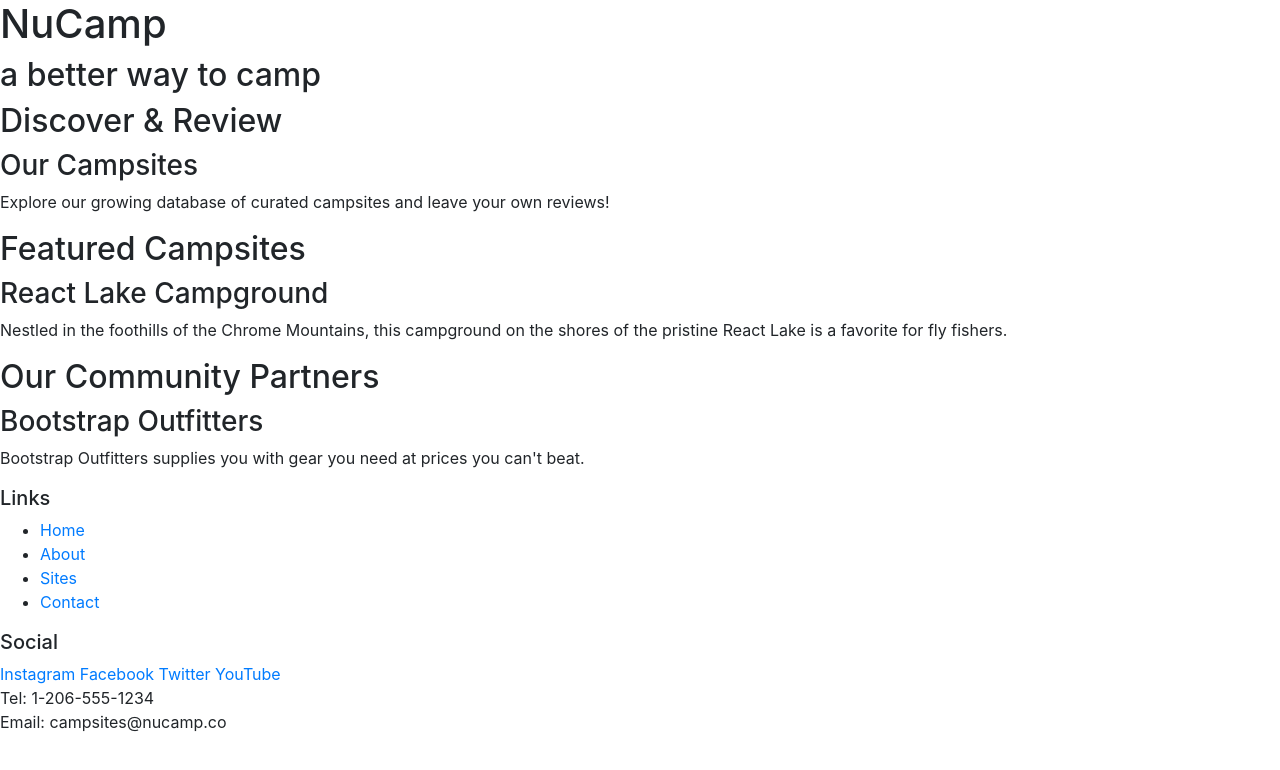
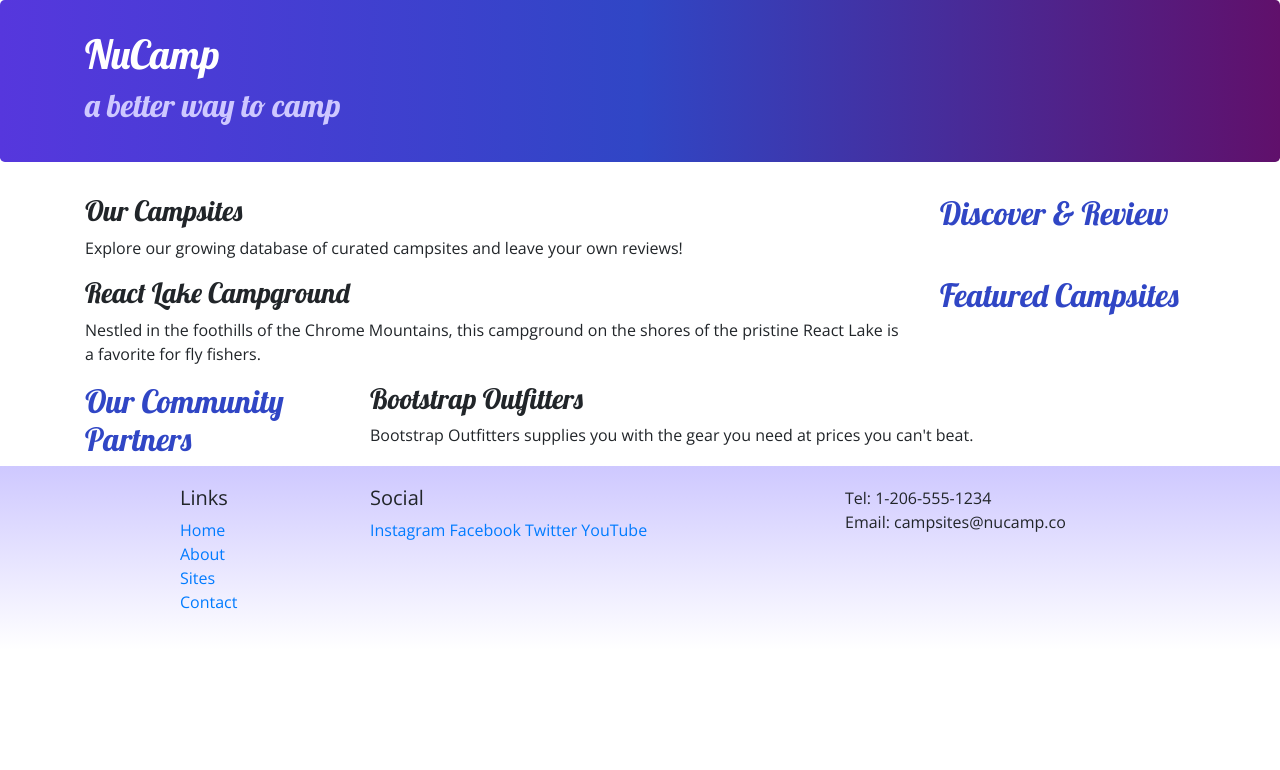
Before and after one commit to ahdoy888/bootstrap, a website: page index.html in a window 1280 px wide. Drawn offline with nearby package versions, Linux system fonts and the light colour scheme.

Commit message:
Bootstrap Grid

```diff
--- /dev/null
+++ b/css/styles.css
@@ -0,0 +1,32 @@
+body {
+    font-family: "Open Sans", sans-serif;
+}
+
+h1, h2, h3 {
+    font-family: "Lobster", cursive;
+}
+
+h2 {
+    color: #3046C5;
+}
+
+header h2 {
+    color: #CEC8FF;
+}
+
+footer {
+    background-image: linear-gradient(#CEC8FF, white);
+    padding: 20px 0;
+}
+
+.jumbotron {
+    padding: 30px;
+    background-image: linear-gradient(to right, #5637DD, #3046C5, #60106B);
+    color: white;
+}
+
+.row-content {
+    padding: 50px 0;
+    border-bottom: 1px ridge;
+    min-height: 200px;
+}
--- a/index.html
+++ b/index.html
@@ -9,63 +9,80 @@
         <!-- Bootstrap CSS -->
         <link rel="stylesheet" href="node_modules/bootstrap/dist/css/bootstrap.min.css" />
 
+    <!-- Additional CSS must be placed after Bootstrap CSS -->
+    <link rel="stylesheet" href="https://fonts.googleapis.com/css?family=Lobster|Open+Sans" />
+    <link rel="stylesheet" href="css/styles.css" />
         <title>NuCamp: A Better Way To Camp</title>
     </head>
 <body>
 
-    <header>
-        <div>
+    <header class="jumbotron">
+        <div class="container">
+            <div class="row">
+                <div class="col">
                     <h1>NuCamp</h1>
                     <h2>a better way to camp</h2>
                 </div>
+            </div>
+        </div>
     </header>
 
-    <div>
+    <div class="container">
+        <div class="row">
+            <div class="col-sm-4 order-sm-last col-md-3">
                 <h2>Discover & Review</h2>
+            </div>
+            <div class="col">
                 <h3>Our Campsites</h3>
                 <p>Explore our growing database of curated campsites and leave your own reviews!</p>
             </div>
+        </div>
 
-    <div>
+        <div class="row">
+            <div class="col-sm-4 order-sm-last col-md-3">
                 <h2>Featured Campsites</h2>
+            </div>
+            <div class="col">
                 <h3>React Lake Campground</h3>
         		<p>Nestled in the foothills of the Chrome Mountains, this campground on the shores of the pristine React Lake is a favorite for fly fishers.</p>
    			</div>
-
-    <div>
-        <h2>Our Community Partners</h2>
-        <h3>Bootstrap Outfitters</h3>
-        <p>Bootstrap Outfitters supplies you with gear you need at prices you can't beat.</p>
         </div>
 
+        <div class="row">
+            <div class="col-sm-4 col-md-3">
+                <h2>Our Community Partners</h2>
+            </div>
+            <div class="col">
+                <h3>Bootstrap Outfitters</h3>
+        		<p>Bootstrap Outfitters supplies you with the gear you need at prices you can't beat.</p>
+            </div>
+        </div>
+    </div>
     <footer>
-        <div>
+        <div class="container">
+            <div class="row">
+                <div class="col-4 col-sm-2 offset-1">
                     <h5>Links</h5>
-            <ul>
+            		<ul class="list-unstyled">
                         <li><a href="#">Home</a></li>
                         <li><a href="#">About</a></li>
                         <li><a href="#">Sites</a></li>
                         <li><a href="#">Contact</a></li>
                     </ul>
                 </div>
-        <div>
+                <div class="col-6 col-sm-5">
                 	<h5>Social</h5>
                     <a href="http://instagram.com/">Instagram</a>
                     <a href="http://facebook.com/">Facebook</a>
                     <a href="http://twitter.com/">Twitter</a>
                     <a href="http://youtube.com/">YouTube</a>
                 </div>
-        <div>
+                <div class="col-sm-4">
                     Tel: 1-206-555-1234<br />
                     Email: campsites@nucamp.co
                 </div>
+           </div>
+        </div>
     </footer>
 
-    <!-- jQuery must come first, then Popper.js, then the Bootstrap JavaScript plugins.-->
-    <script src="node_modules/jquery/dist/jquery.slim.min.js"></script>
-    <script src="node_modules/popper.js/dist/umd/popper.min.js"></script>
-    <script src="node_modules/bootstrap/dist/js/bootstrap.min.js"></script>
-
-</body>
-
 </html>
```
Lines whose indentation alone changed are shown as unchanged.
